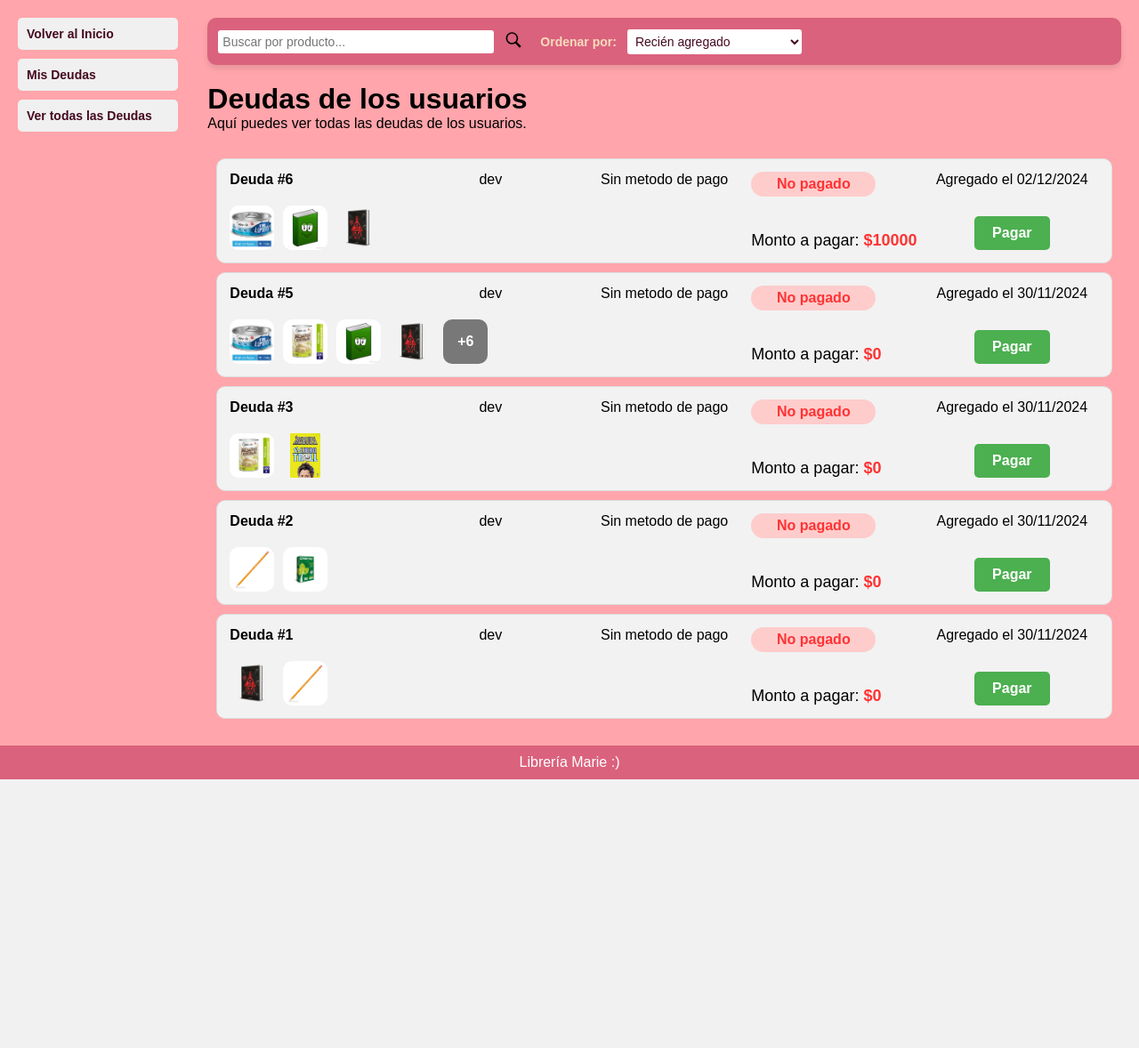
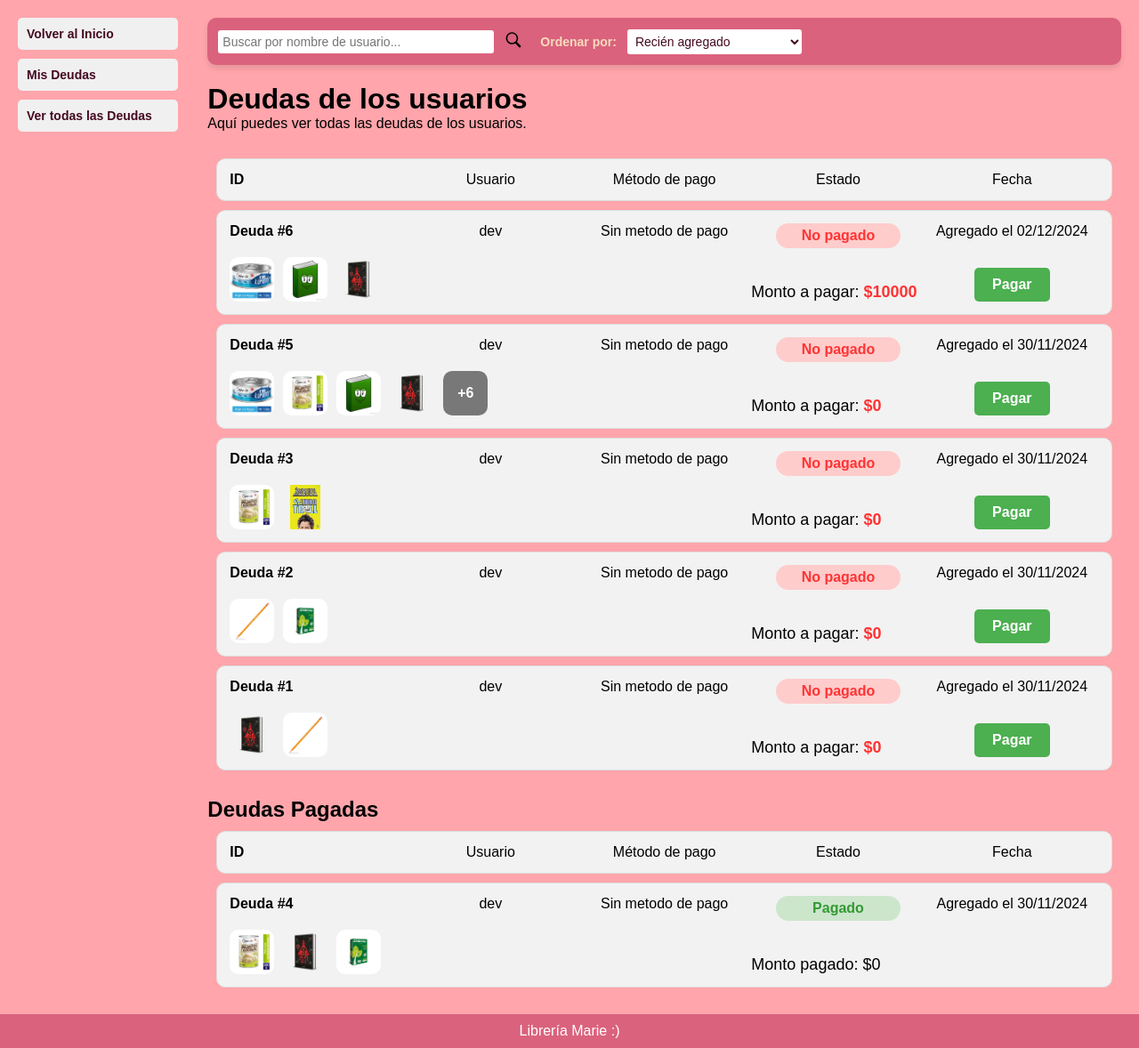
Before and after one commit to superpapus/marieweb, a Django app: page /deudas/admin/ in a window 1280 px wide. Shown: the part 90-1268 px from the top of the page at 89% size. Before the commit the page ends 966 px from the top, so only its background shows below. Run offline with Django 4.2, Linux system fonts and the light colour scheme; a user stored in the database is signed in; data comes from the database, SQL or seed files in the repository.

Commit message:
:lipstick: Ahora se muestran las deudas pagadas

```diff
--- a/marieweb/templates/components/deuda-view.html
+++ b/marieweb/templates/components/deuda-view.html
@@ -99,7 +99,9 @@
     <div class="total-monto">
         <h3>Total: ${{ deuda.monto_total }}</h3>
     </div>
+    {% if not deuda.pagado and not mostrarAdmin%}
     <div class="pagar-boton">
         <button onclick="location.href=''">Pagar</button>
     </div>
+    {% endif %}
 </div>
--- a/marieweb/templates/components/deudas-grid.html
+++ b/marieweb/templates/components/deudas-grid.html
@@ -21,6 +21,7 @@
     }
     .etiqueta {
         grid-area: etiqueta;
+        justify-self: center;
         padding: 5px 20px;
         border-radius: 20px;
         font-weight: bold;
@@ -83,7 +84,18 @@
     }
 </style>
 <section class="grid-deudas">
+    <div class="deuda-card">
+        <p style="grid-area: id; font-weight: bold; font-size: 16px; justify-self: left;">ID</p>
+        <p style="grid-area: usuario;">Usuario</p>
+        <p style="grid-area: metodo-pago;">Método de pago</p>
+        <p style="grid-area: etiqueta;">Estado</p>
+        <p style="grid-area: fecha;">Fecha</p>
+    </div>
+    {% if deudas|length == 0 %}
+    <p style="grid-column: 1 / -1; text-align: center; font-size: 20px; font-weight: bold;">No hay deudas</p>
+    {% endif %}
     {% for deuda in deudas %}
+    {% if pagado == deuda.pagado %}
     <div class="deuda-card">
         <p style="grid-area: id; font-weight: bold; font-size: 16px; justify-self: left;">Deuda #{{ deuda.pk }}</p>
         <p style="grid-area: usuario;">{{ deuda.usuario.username }}</p>
@@ -115,5 +127,6 @@
         <button onclick="location.href='ver/{{ deuda.pk }}'">Pagar</button>
         {% endif %}
     </div>
+    {% endif %}
     {% endfor %}
 </section>
--- a/marieweb/templates/deudas.html
+++ b/marieweb/templates/deudas.html
@@ -19,7 +19,7 @@
             <a href="{% url 'deudas' %}">
                 <div class="sidebar-item">Mis Deudas</div>
             </a>
-            {% if mostrarAdmin %}
+            {% if is_admin %}
             <a href="{% url 'deudas_admin' %}">
                 <div class="sidebar-item">Ver todas las Deudas</div>
             </a>
@@ -29,7 +29,7 @@
     <main class="content-deudas">
         {% if mostrar_filtro %}
         <form method="get" class="sort-section">
-            <input type="text" name="q" value="{{ busqueda|default:'' }}" placeholder="Buscar por producto...">
+            <input type="text" name="q" value="{{ busqueda|default:'' }}" placeholder="{% if mostrarAdmin %}Buscar por nombre de usuario...{% else %}Buscar por producto...{% endif %}">
             <button type="submit" class="btn_buscar-deudas">
                 <svg xmlns="http://www.w3.org/2000/svg"  viewBox="0 0 50 50" width="20px" height="20px"><path d="M 21 3 C 11.601563 3 4 10.601563 4 20 C 4 29.398438 11.601563 37 21 37 C 24.355469 37 27.460938 36.015625 30.09375 34.34375 L 42.375 46.625 L 46.625 42.375 L 34.5 30.28125 C 36.679688 27.421875 38 23.878906 38 20 C 38 10.601563 30.398438 3 21 3 Z M 21 7 C 28.199219 7 34 12.800781 34 20 C 34 27.199219 28.199219 33 21 33 C 13.800781 33 8 27.199219 8 20 C 8 12.800781 13.800781 7 21 7 Z"/></svg>
             </button>
@@ -47,7 +47,9 @@
         {% if deuda %}
             {% include 'components/deuda-view.html' %}
         {% else %}
-            {% include 'components/deudas-grid.html' %}
+            {% include 'components/deudas-grid.html' with pagado=False%}
+            <h2 style="margin-top: 20px;">Deudas Pagadas</h2>
+            {% include 'components/deudas-grid.html' with pagado=True%}
         {% endif %}
     </main>
 </div>
--- a/marieweb/views.py
+++ b/marieweb/views.py
@@ -69,10 +69,11 @@ def deudas(request):
     else:
         deudas = request.user.deudas.all()
 
-    deudas = deudas.filter(pagado=False)
-
     if busqueda != '':
-        deudas = deudas.filter(productos__nombre__icontains=busqueda) # | Q(usuario__username__icontains=busqueda)
+        if ruta[2] == 'admin':
+            deudas = deudas.filter(usuario__username__icontains=busqueda)
+        else:
+            deudas = deudas.filter(productos__nombre__icontains=busqueda)
 
     if ordenarPor == 'fecha-agregado':
         deudas = deudas.order_by('-fecha')
@@ -91,7 +92,8 @@ def deudas(request):
         descripcion = 'Aquí puedes ver todas tus deudas pendientes.'
 
     return render(request, 'deudas.html', {
-        'mostrarAdmin': request.user.is_staff,
+        'is_admin': request.user.is_staff,
+        'mostrarAdmin': ruta[2] == 'admin',
         'mostrar_filtro': True,
         'deudas': deudas,
         'busqueda': busqueda,
@@ -106,16 +108,18 @@ def ver_deuda(request, id):
     elif not request.user.is_staff and not Deuda.objects.get(pk=id).usuario == request.user:
         return redirect('deudas')
 
-    if request.user.is_staff:
+    mostrarAdmin = request.user.is_staff and request.path.split('/')[2] == 'admin'
+    if mostrarAdmin:
         titulo = 'Detalles de la deuda'
         descripcion = 'Aquí puedes ver los detalles de la deuda.'
     else:
         titulo = 'Detalles de tu deuda'
         descripcion = 'Aquí puedes ver los detalles de tu deuda.'
     return render(request, 'deudas.html', {
-            'mostrarAdmin': request.user.is_staff,
-            'mostrar_filtro': False,
-            'deuda': Deuda.objects.get(pk=id),
-            'titulo': titulo,
-            'descripcion': descripcion
+        'is_admin': request.user.is_staff,
+        'mostrarAdmin': mostrarAdmin,
+        'mostrar_filtro': False,
+        'deuda': Deuda.objects.get(pk=id),
+        'titulo': titulo,
+        'descripcion': descripcion
     })
```
